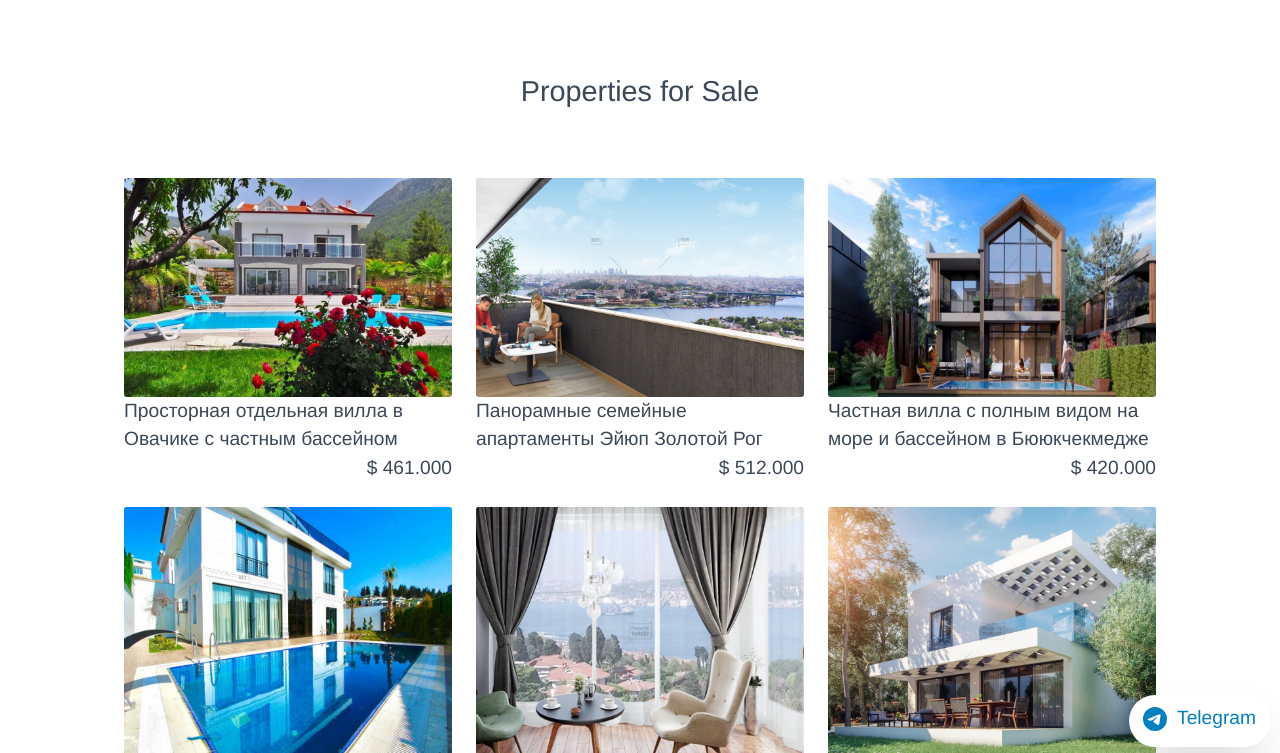
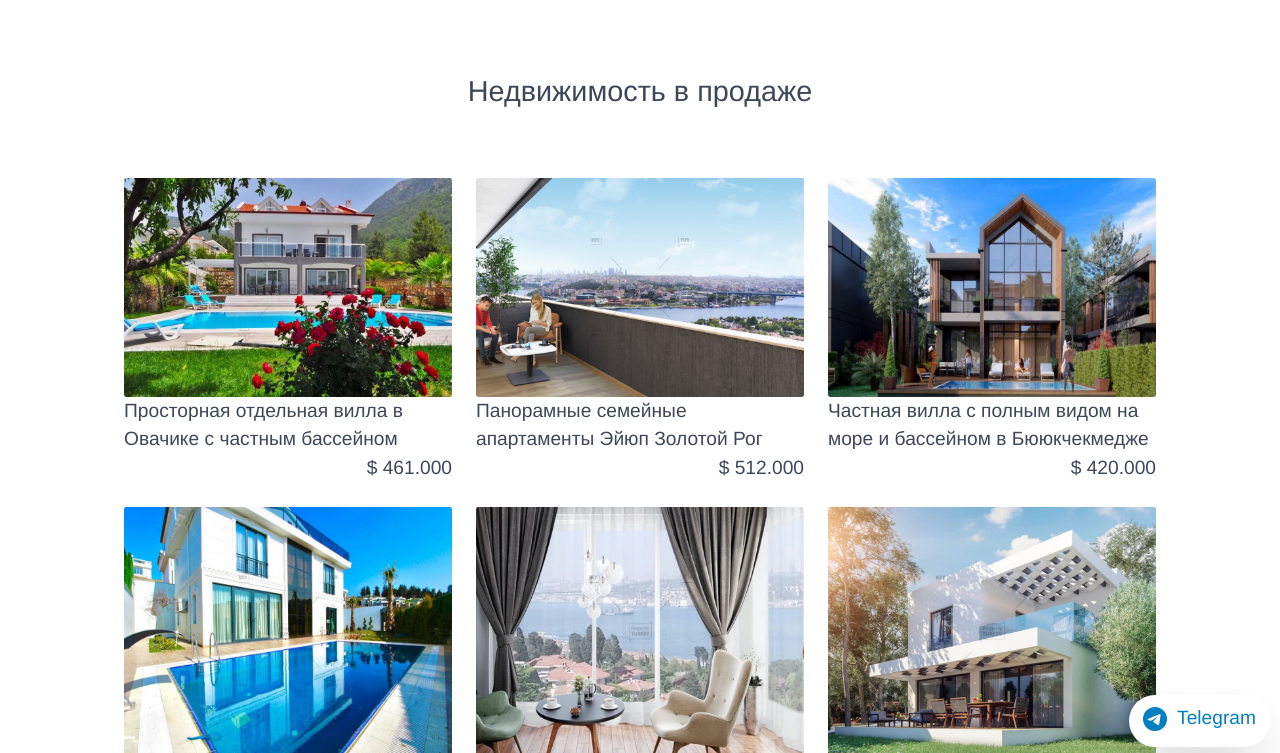
Before and after one commit to mikedegeofroy/finance-tower, a plain HTML site: page ru/properties.html in a window 1280 px wide. Shown: the part 43-796 px from the top of the page. Drawn offline with nearby package versions, Linux system fonts and the light colour scheme.

Commit message:
fixed typo

```diff
--- a/ru/properties.html
+++ b/ru/properties.html
@@ -112,7 +112,7 @@
             <!-- Heading -->
 
             <div class="mt-10 pt-14 text-center max-w-[960px] md:max-w-[1080px] mx-auto px-5">
-                <h1 class="text-2xl text-center mb-5">Properties for Sale</h1>
+                <h1 class="text-2xl text-center mb-5">Недвижимость в продаже</h1>
                 <div class="grid grid-cols-1 sm:grid-cols-2 lg:grid-cols-3 gap-5 mt-14">
                     <div class="flex flex-col justify-between">
                         <div class="rounded-sm overflow-hidden h-full"><img class="min-h-full" src="../1.jpeg"></div>
```
